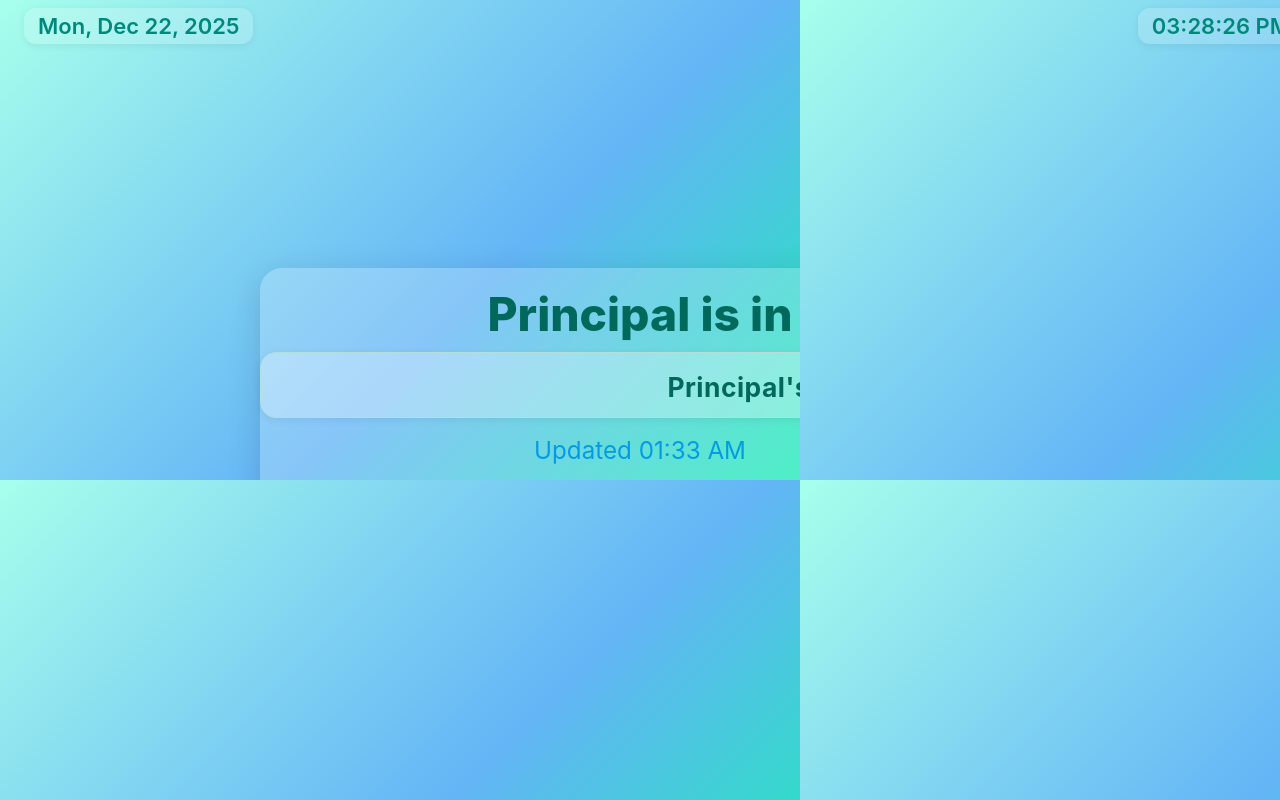
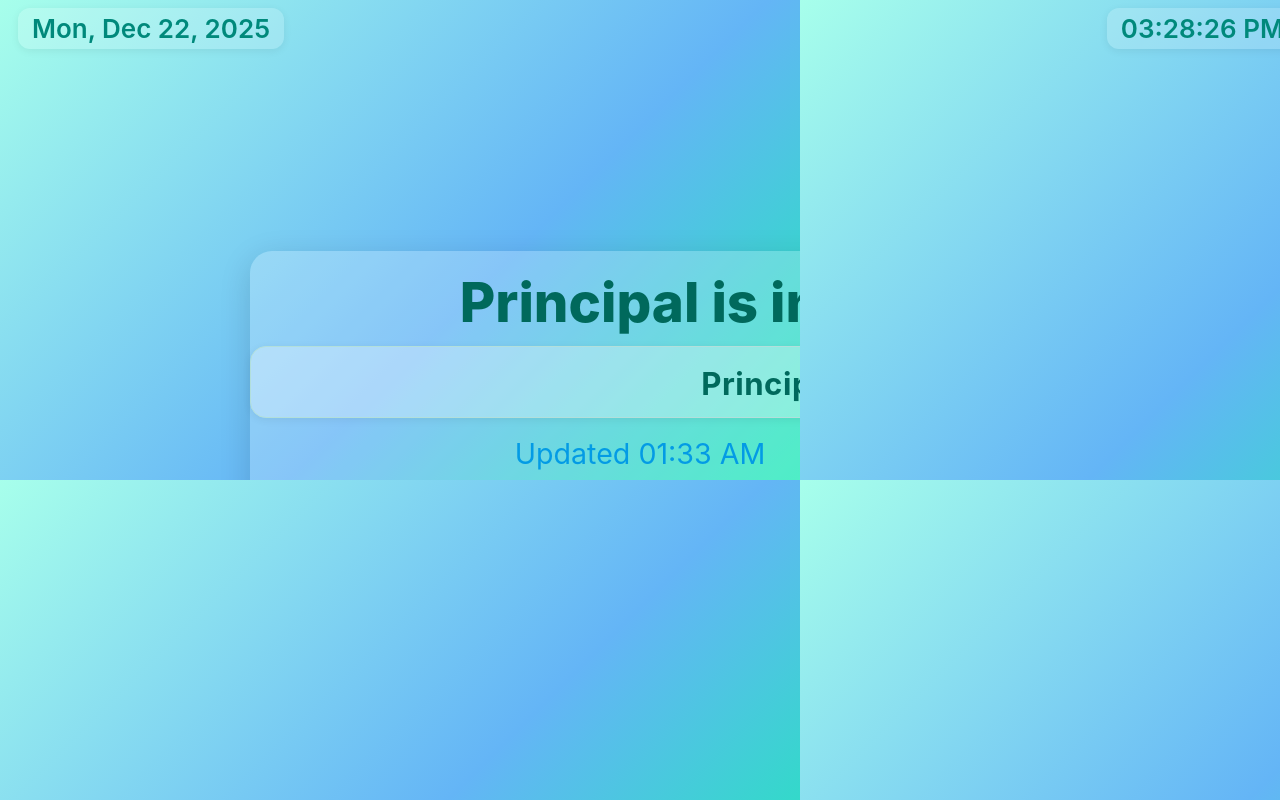
Before and after one commit to RamanaAdmin/kiosk-admin, a Flask app: page / in a window 1280 px wide. Run offline with Flask 3, Linux system fonts and the light colour scheme.

Commit message:
index.html

```diff
--- a/templates/index.html
+++ b/templates/index.html
@@ -6,89 +6,43 @@
 <title>Kiosk — Principal Status</title>
 <style>
 html, body {
-  margin: 0;
-  padding: 0;
-  width: 800px;
-  height: 480px;
+  margin: 0; padding: 0;
+  width: 800px; height: 480px;
   background: linear-gradient(135deg, #a7ffeb 0%, #64b5f6 60%, #1de9b6 100%);
   font-family: 'Inter', system-ui, sans-serif;
   color: #222;
-  font-size: 22px;
+  font-size: 26px;
   overflow: hidden;
 }
 .topbar {
-  width: 100vw;
-  display: flex;
-  justify-content: space-between;
-  align-items: center;
-  position: fixed;
-  top: 0; left: 0; right: 0;
-  padding: 8px 24px 0 24px;
-  z-index: 2;
-  pointer-events: none;
+  width: 100vw; display: flex; justify-content: space-between; align-items: center;
+  position: fixed; top: 0; left: 0; right: 0; padding: 8px 18px 0 18px; z-index: 2; pointer-events: none;
 }
 .topbar .date, .topbar .time {
-  font-size: 1em;
-  font-weight: 600;
-  color: #00897b;
-  background: rgba(255,255,255,0.18);
-  border-radius: 12px;
-  padding: 5px 14px;
-  box-shadow: 0 2px 8px #0001;
-  pointer-events: auto;
+  font-size: 1em; font-weight: 600; color: #00897b;
+  background: rgba(255,255,255,0.18); border-radius: 12px; padding: 5px 14px;
+  box-shadow: 0 2px 8px #0001; pointer-events: auto;
 }
-.hotzone {
-  position: fixed; top: 0; left: 0; width: 60px; height: 60px; z-index: 20;
-  background: transparent;
-}
-.wrap {
-  min-height: 100vh;
-  width: 100vw;
-  display: flex;
-  flex-direction: column;
-  align-items: center;
-  justify-content: center;
-}
+.hotzone { position: fixed; top: 0; left: 0; width: 60px; height: 60px; z-index: 20; background: transparent; }
+.wrap { min-height: 100vh; width: 100vw; display: flex; flex-direction: column; align-items: center; justify-content: center; }
 .card {
-  background: rgba(255,255,255,0.22);
-  box-shadow: 0 8px 32px #0002;
-  border-radius: 22px;
-  padding: 18px 0 18px 0;
-  width: 96vw;
-  max-width: 760px;
-  min-width: 0;
-  margin-top: 60px;
-  text-align: center;
+  background: rgba(255,255,255,0.22); box-shadow: 0 8px 32px #0002; border-radius: 22px;
+  padding: 18px 0 18px 0; width: 98vw; max-width: 780px; min-width: 0;
+  margin-top: 60px; text-align: center;
 }
 .position-box {
-  background: rgba(255,255,255,0.30);
-  border-radius: 16px;
-  box-shadow: 0 2px 8px #0001;
-  padding: 18px 10px 14px 10px;
-  margin: 0 auto 18px auto;
-  width: 80vw;
-  font-size: 1.2em;
-  font-weight: 700;
-  color: #00695c;
-  letter-spacing: 0.5px;
-  border: 1.5px solid #b2dfdb;
+  background: rgba(255,255,255,0.30); border-radius: 16px; box-shadow: 0 2px 8px #0001;
+  padding: 18px 10px 14px 10px; margin: 0 auto 18px auto; width: 90vw;
+  font-size: 1.2em; font-weight: 700; color: #00695c; letter-spacing: 0.5px; border: 1.5px solid #b2dfdb;
 }
 .line1 { font-size: 2.1em; font-weight: 800; margin-bottom: 0.2em; color: #00695c;}
 .line3 { font-size: 1.1em; color: #039be5; margin-bottom: 1em; }
 .row { display: flex; gap: 18px; justify-content: center; margin-bottom: 18px; }
 .btn {
-  padding: 18px 0;
-  border-radius: 12px;
-  border: none;
+  padding: 18px 0; border-radius: 12px; border: none;
   background: linear-gradient(90deg,#1de9b6 0%,#64b5f6 100%);
-  color: #00695c;
-  font-weight: 700;
-  font-size: 1.2em;
-  cursor: pointer;
-  min-width: 180px;
-  min-height: 54px;
-  box-shadow: 0 2px 8px #0001;
-  transition: filter .2s;
+  color: #00695c; font-weight: 700; font-size: 1.2em; cursor: pointer;
+  min-width: 180px; min-height: 54px; box-shadow: 0 2px 8px #0001; transition: filter .2s;
 }
 .btn:active { filter: brightness(0.95);}
 .btn-urgent { background: linear-gradient(90deg,#009688 0%,#64b5f6 100%); color: #fff; }
@@ -99,8 +53,7 @@ html, body {
   display: none; align-items: center; justify-content: center; z-index: 10;
 }
 .modal .card {
-  width: 96vw; max-width: 760px; min-width: 0;
-  padding: 18px 0 18px 0;
+  width: 98vw; max-width: 780px; min-width: 0; padding: 18px 0 18px 0;
 }
 .tiles {
   display: grid; grid-template-columns: repeat(2,1fr); gap: 14px; margin: 10px 0 14px 0;
@@ -116,10 +69,10 @@ html, body {
   color: #fff;
   border: 1.5px solid #1de9b6;
 }
-.field { margin-top: 12px; display: flex; gap: 12px; }
+.field { margin-top: 12px; display: flex; flex-direction: column; gap: 12px; }
 .input {
   width: 100%; padding: 16px; border-radius: 12px; border: 1.5px solid #b2dfdb;
-  background: rgba(255,255,255,0.18); color: #111; font-size: 1.2em; margin-bottom: 10px;
+  background: rgba(255,255,255,0.18); color: #111; font-size: 1.2em; margin-bottom: 0;
   outline: none; transition: border .2s;
 }
 .input:focus { border: 1.5px solid #1de9b6; }
```
